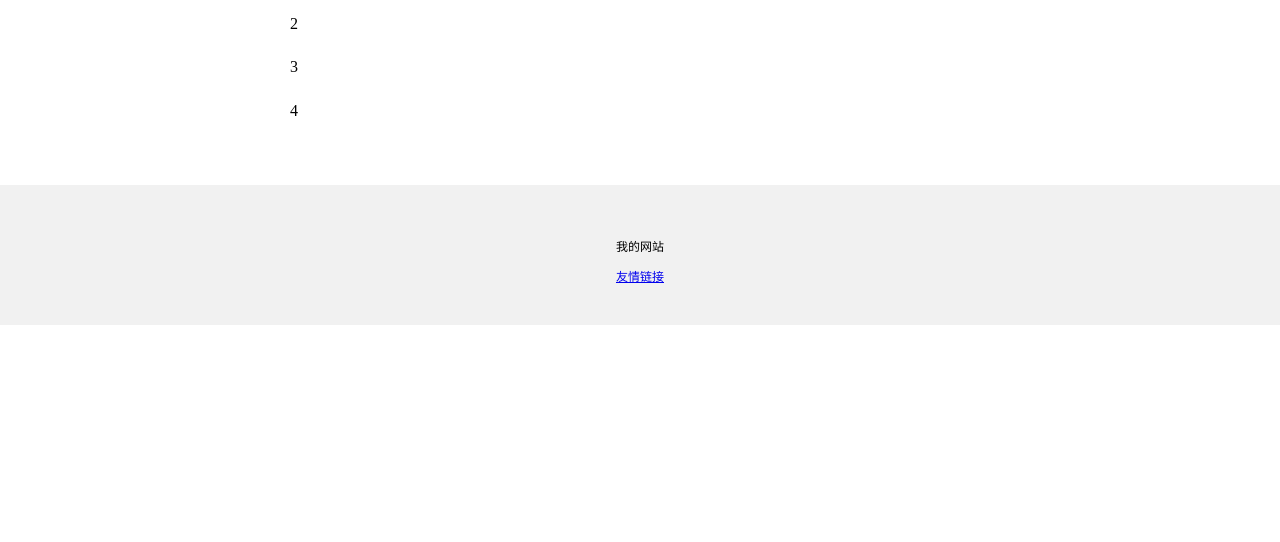
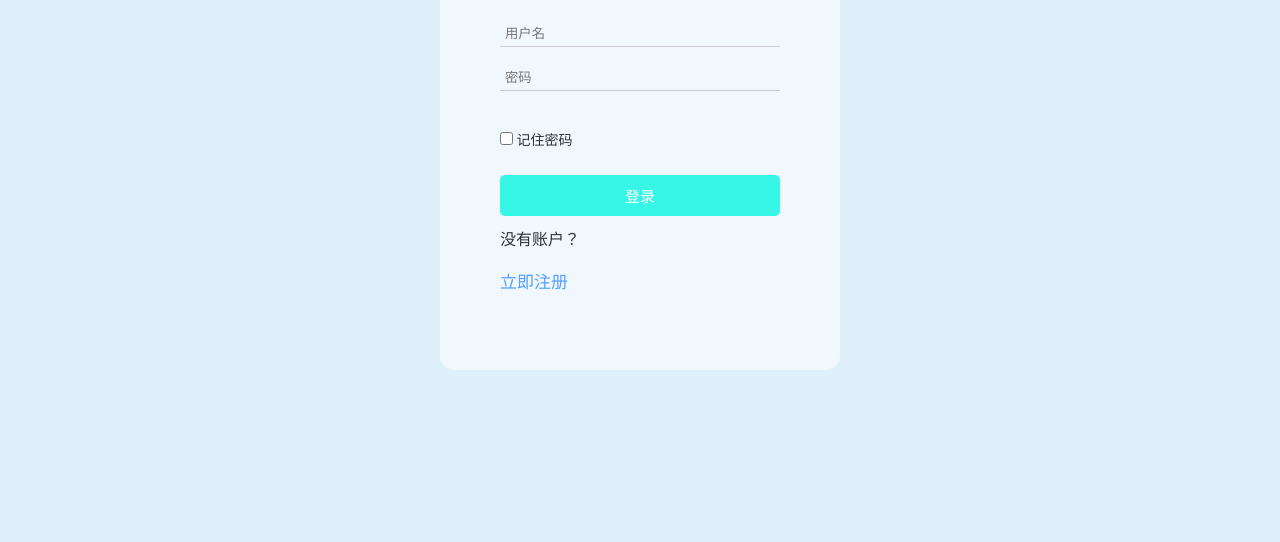
Before and after one commit to jishuran0/jishuran0.github.io, a plain HTML site: page index.html in a window 1280 px wide. Shown: the part 258-800 px from the top of the page. Drawn offline with Linux system fonts and the light colour scheme.

Commit message:
index.html

```diff
--- a/index.html
+++ b/index.html
@@ -1,42 +1,146 @@
 <!DOCTYPE html>
-<html lang="zh-CN">
+<html lang="en">
 <head>
-    <meta charset="utf-8">
-    <meta name="viewport" content="width=device-width, initial-scale=1" />
-    <title>康文昌的在线HTML 教学小工具</title>
+    <meta charset="UTF-8">
+    <meta name="viewport" content="width=device-width, initial-scale=1.0">
+    <title>登录注册</title>
     <style>
-      body {
+        *{
+                padding: 0;
                 margin: 0;
+                box-sizing: border-box;
+                text-decoration: none;
+        }
+            body{
+                background:#cde8fa9c;
+            }
+            .container{
+                width: 400px;
+                height: 500px;
+                background-color: #fcfeff9c;
+                margin: 10% auto;
+                color:#2d3436;
+                border-radius: 15px;
+                padding: 60px;
+            }
+            .container h1{
+                text-align:center;
+                margin: 10px 0;
+                color:#01c8f5ce;
+            }
+            .container form{
+                margin-top:35px;
+            }
+            .container .form-container{
+                margin-bottom:10px;
+                width: 100%;
+            }
+            .container .form-container .form-control{
+                border: none;
+                background: transparent;
+                border-bottom: 1px solid #ccc;
+                outline: none;
+                padding: 5px;
+                width: 100%;
+            }
+            .container .form-container .log-btn{
+                padding: 10px 20px;
+                border: 0;
+                border-radius: 5px;
+                background-color: #0df7e0ce;
+                color: white;
+                font-size: 15px;
+                letter-spacing: 0.5ps;
+            }
+            .sign-up a{
+                font-size: 17px;
+                display: inline-block;
+                color:#54a0ff;
+            }
+            a:hover{
+                text-decoration: underline;
+            }
+            #register-form{
+                display: none;
             }
     </style>
 </head>
 <body>
-	 <div style="
-   background-color:#f1f1f1;
-   text-align:center;
-   padding:40px;
-   ">
-     <img src='https://kangwenchang.com/logo.png'alt="康文昌"width="80px" height="80px">
+    <div class="container">
+        <h1 id="form-title">登录</h1>
+        <div class="date" id="form-container">
+            <form id="login-form" action="#">
+                <div class="form-container">
+                    <input type="text" class="form-control" name="username" id="username" placeholder="用户名" required>
+                    <br><br>
+                    <input type="password" class="form-control" name="password" id="password" placeholder="密码" required>
+                    <br><br>
                 </div>
-   <div style="
-   max-width:700px;
-   margin:30px auto;
-   padding:15px;
-   line-height:1.7;
-   ">
-     <p>1</p>
-     <p>2</p>
-     <p>3</p>
-     <p>4</p>
+                <div class="form-container" style="margin-top: 20px; font-size: 14px;">
+                    <input type="checkbox" required>
+                    <span class="check-box">记住密码</span>
+                    <br><br>
                 </div>
-   <div style="
-   background-color:#f1f1f1;
-   text-align:center;
-   padding:40px;
-   font-size:12px;
-   ">
-   <p>我的网站</p>
-   <a href="https://kangwenchang.com/">友情链接</a>
+                <div class="form-container">
+                    <input type="submit" class="form-control log-btn" value="登录">
                 </div>
+                <div class="sign-up">
+                    <p>没有账户？</p>
+                    <br>
+                    <a href="#" id="register-link">立即注册</a>
+                </div>
+            </form>
+            <form id="register-form" action="#" style="display: none;">
+                <div class="form-container">
+                    <input type="text" class="form-control" name="register-username" id="register-username" placeholder="用户名" required>
+                    <br><br>
+                    <input type="password" class="form-control" name="register-password" id="register-password" placeholder="密码" required>
+                    <br><br>
+                    <input type="password" class="form-control" name="confirm-password" id="confirm-password" placeholder="确认密码" required>
+                    <br><br>
+                </div>
+                <div class="form-container">
+                    <input type="submit" class="form-control log-btn" value="注册">
+                </div>
+                <div class="sign-up">
+                    <p>已有账户？</p>
+                    <br>
+                    <a href="#" id="login-link">返回登录</a>
+                </div>
+            </form>
+        </div>
+    </div>
+      <script>
+          document.addEventListener('DOMContentLoaded', function() {
+        const registerLink = document.getElementById('register-link');
+        const loginLink = document.getElementById('login-link');
+        const loginForm = document.getElementById('login-form');
+        const registerForm = document.getElementById('register-form');
+        const formTitle = document.getElementById('form-title');
+        var username = document.getElementById("username").value;
+        var password = document.getElementById("password").value;
+
+        if (username === "admin" && password === "123456") {
+            alert("登录成功！");
+        } else {
+            alert("用户名或密码错误！");
+        }
+        });
+
+        registerLink.addEventListener('click', function(event) {
+            event.preventDefault();
+            loginForm.style.display = 'none';
+            registerForm.style.display = 'block';
+            formTitle.textContent = '注册';
+        });
+
+        loginLink.addEventListener('click', function(event) {
+            event.preventDefault();
+            registerForm.style.display = 'none';
+            loginForm.style.display = 'block';
+            formTitle.textContent = '登录';
+        });
+    });
+      </script>
 </body>
 </html>
```
Lines whose indentation alone changed are shown as unchanged.
